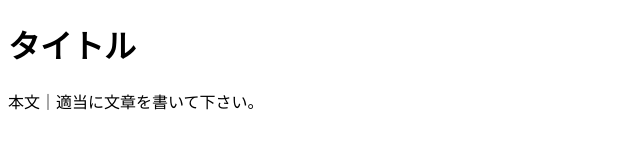
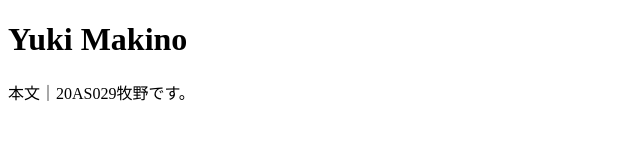
Before and after one commit to YukiMakino025/html_sample_01, a plain HTML site: page index.html in a window 1280 px wide. Shown: the whole page, without its empty margins (0-640 px from the left). Drawn offline with Linux system fonts and the light colour scheme.

Commit message:
Update index.html

```diff
--- a/index.html
+++ b/index.html
@@ -2,12 +2,12 @@
 <html lang="ja">
   <head>
     <meta charset="UTF-8">
-    <title>九産大20S029</title>
+    <title>九産大20AS029</title>
   </head>
   <body>
-    <h1>タイトル</h1>
+    <h1>Yuki Makino</h1>
     <P>
-      本文｜適当に文章を書いて下さい。
+      本文｜20AS029牧野です。
     </P>
   </body>
 </html>
```
